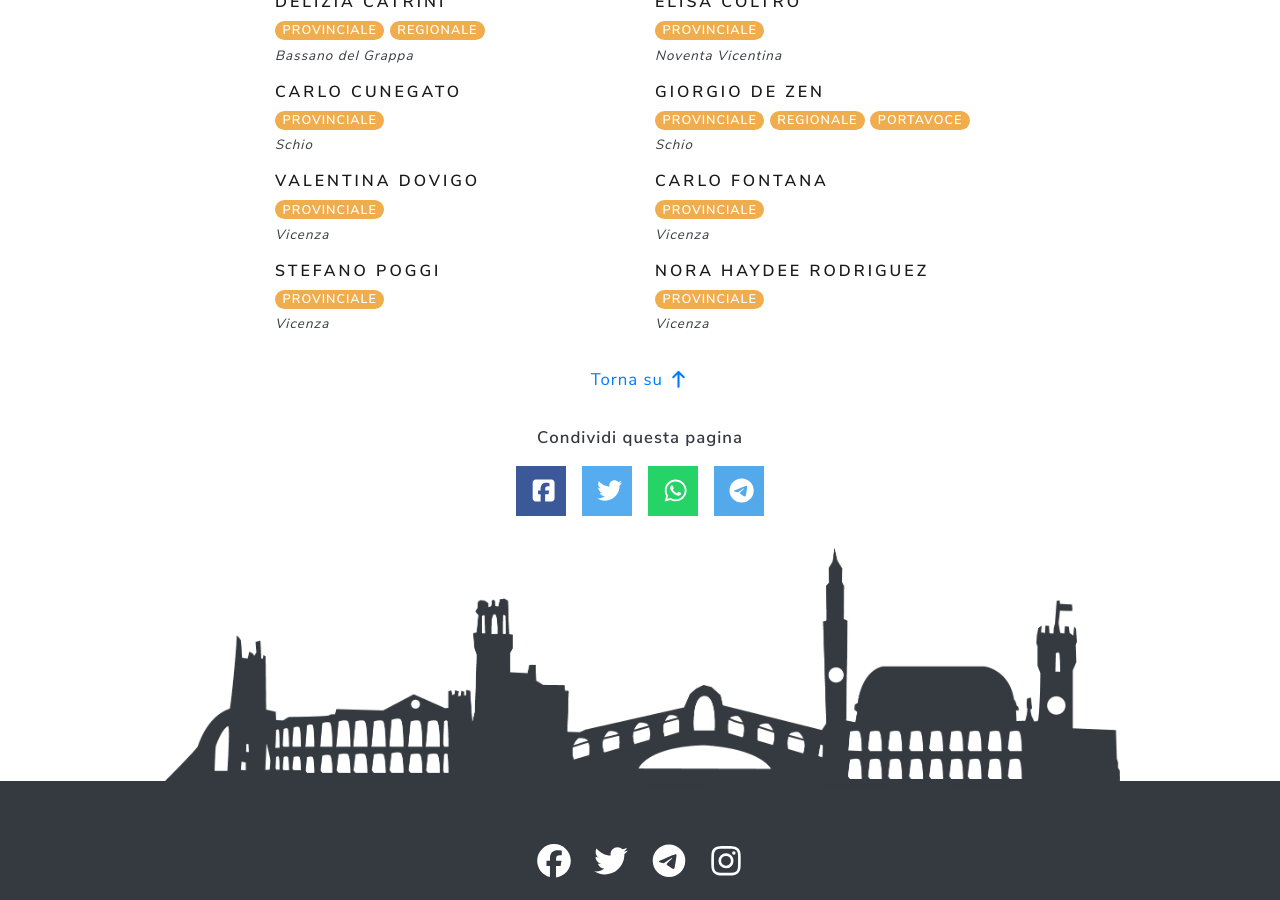
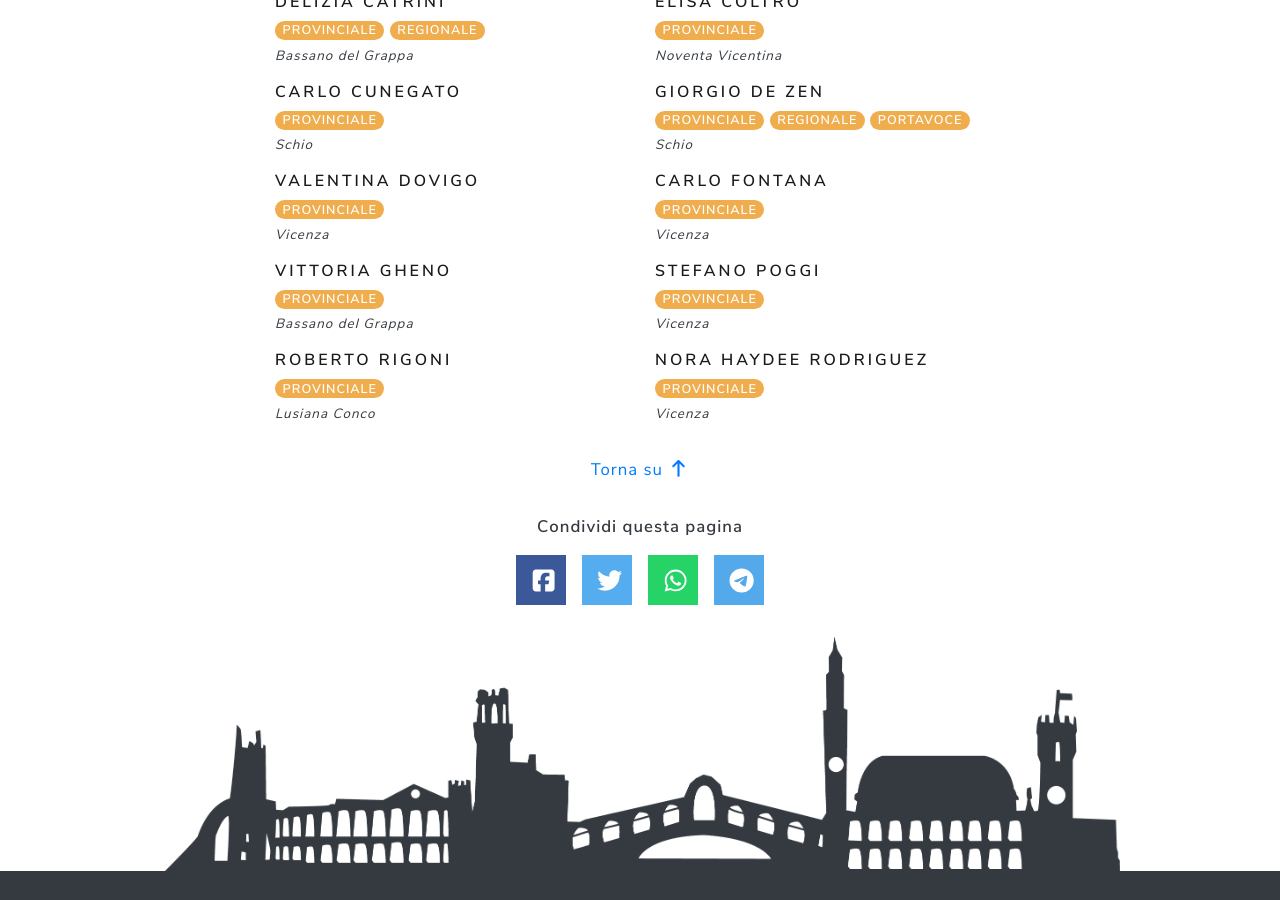
Before and after one commit to venetochevogliamo/venetochevogliamo.it, a Jekyll site: the page built from content/province/vicenza.md, in a window 1280 px wide and 900 px high, scrolled down 730 px. Built offline with Jekyll 4.4.1, drawn with Linux system fonts in a browser that asks for light colours; nearby versions of some CDN libraries; library files that are not in the unit come from our copies; comment, search, counter and statistics services are not loaded.

Commit message:
people.yml

```diff
--- a/_data/people.yml
+++ b/_data/people.yml
@@ -20,14 +20,6 @@
       cognome: Meneguz
       ruolo: [Provinciale]
       comune: Feltre
-    - nome: Stefano
-      cognome: Talamini
-      ruolo: [Provinciale]
-      comune: Belluno
-    - nome: Massimo
-      cognome: De Toffol
-      ruolo: [Provinciale]
-      comune: Belluno
     - nome: Francesco
       cognome: Masut
       ruolo: [Provinciale]
@@ -120,6 +112,14 @@
       cognome: Carretta
       ruolo: [Provinciale]
       comune: Montecchio Maggiore
+    - nome: Vittoria
+      cognome: Gheno
+      ruolo: [Provinciale]
+      comune: Bassano del Grappa
+    - nome: Roberto
+      cognome: Rigoni
+      ruolo: [Provinciale]
+      comune: Lusiana Conco
     - nome: Valentina
       cognome: Dovigo
       ruolo: [Provinciale]
@@ -208,6 +208,10 @@
       cognome: Mazzucato
       ruolo: [Provinciale, Regionale]
       comune: Adria
+    - nome: Claudia
+      cognome: Biasissi
+      ruolo: [Provinciale]
+      comune: Rovigo
     - nome: Federico
       cognome: Paralovo
       ruolo: [Provinciale]
```
